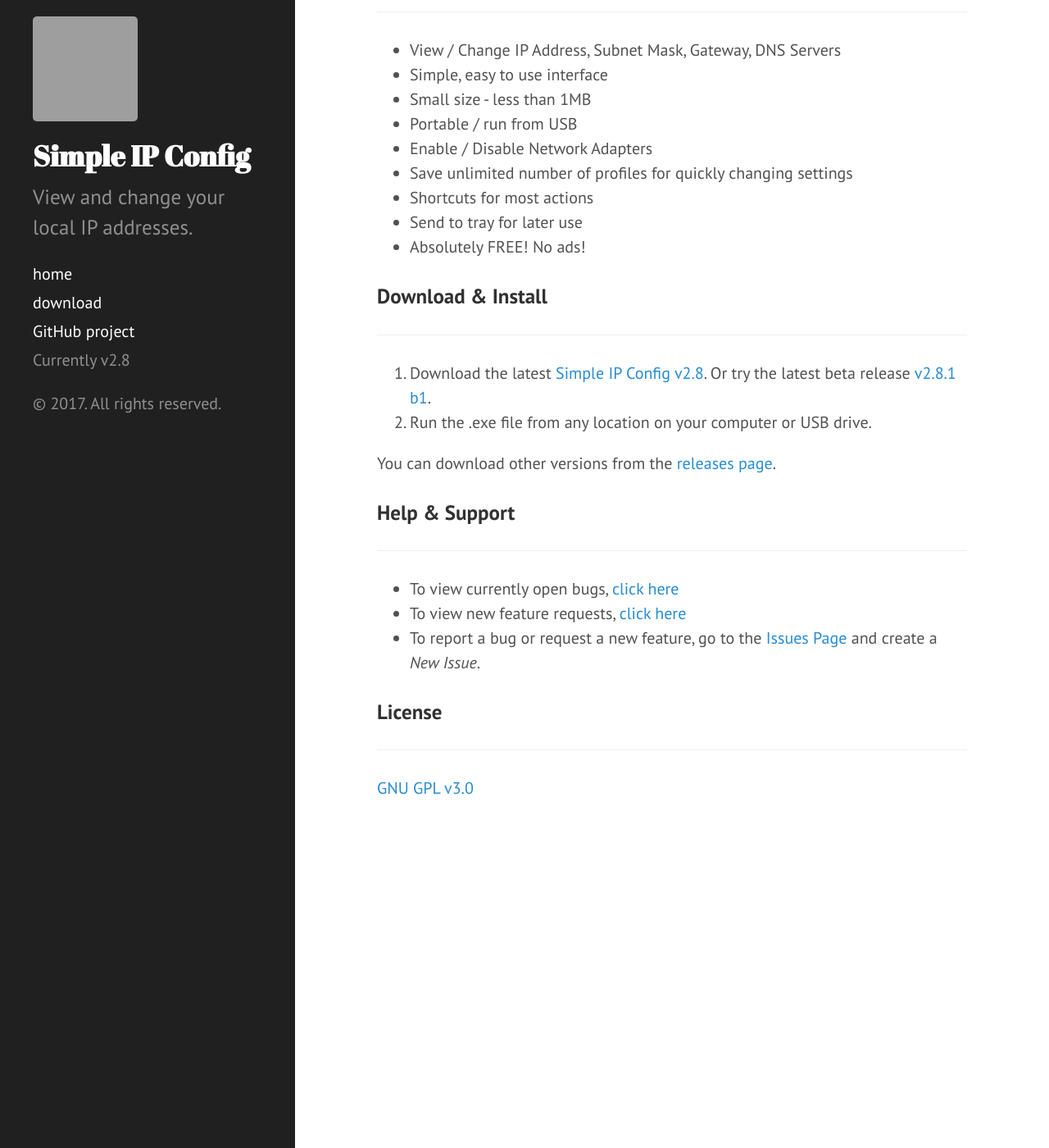
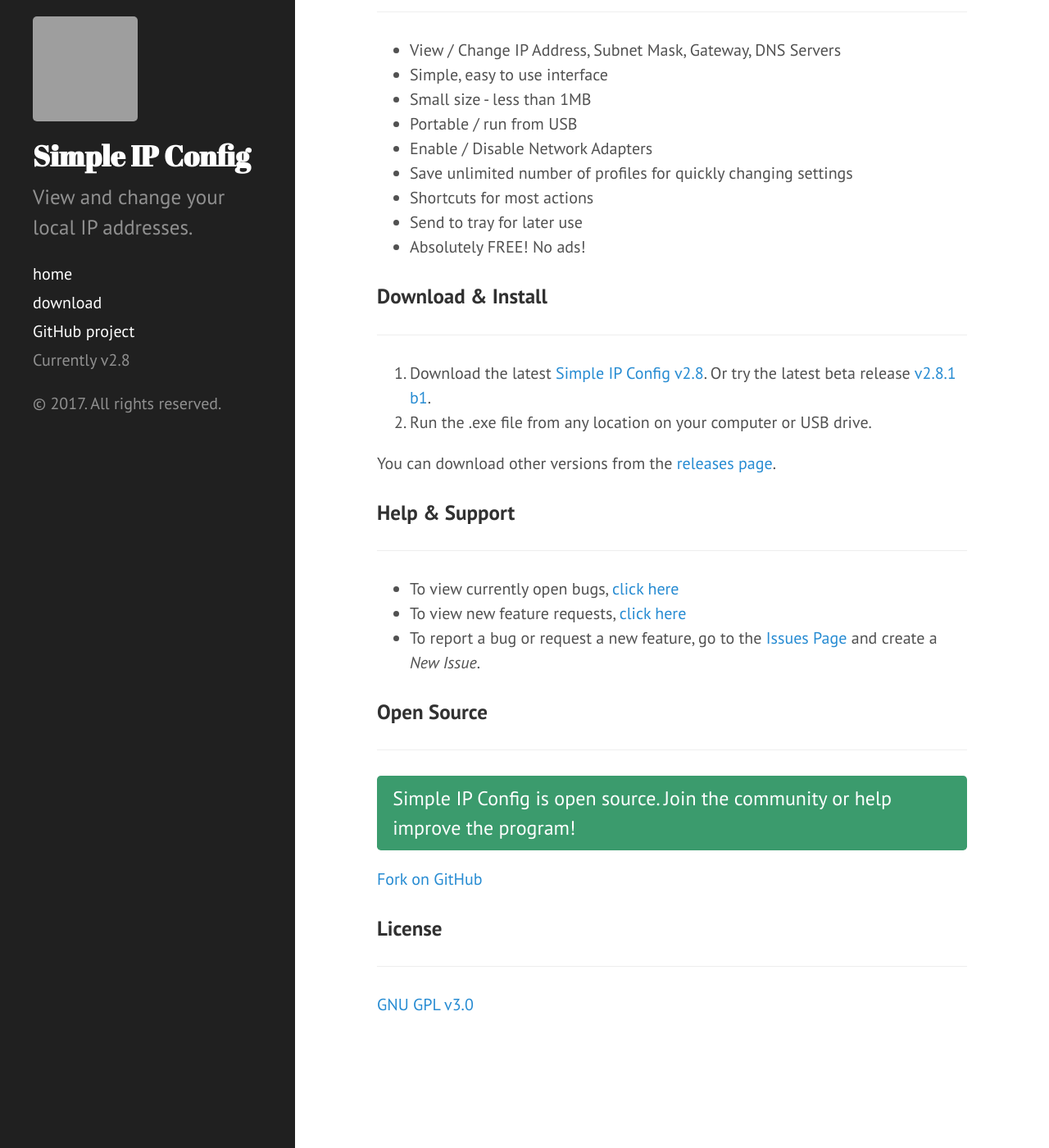
Before and after one commit to KurtisLiggett/Simple-IP-Config, a Jekyll site: the page built from docs/index.md, in a window 1280 px wide and 1400 px high, scrolled down 898 px. Shown: the whole window at 82% size. Built offline with Jekyll 4.4.1, drawn with Linux system fonts in a browser that asks for light colours; grey boxes are pictures that could not be loaded.

Commit message:
site updates

```diff
--- a/docs/index.md
+++ b/docs/index.md
@@ -32,6 +32,12 @@ You can download other versions from the [releases page][releases].
 * To view new feature requests, [click here][new-features]
 * To report a bug or request a new feature, go to the [Issues Page][issues] and create a _New Issue_.
 
+### Open Source
+---
+Simple IP Config is open source. Join the community or help improve the program!
+{:.button-large}
+[Fork on GitHub](https://github.com/KurtisLiggett/Simple-IP-Config)
+
 ### License
 ---
 [GNU GPL v3.0](https://github.com/KurtisLiggett/Simple-IP-Config/blob/master/LICENSE)
--- a/docs/public/css/hyde.css
+++ b/docs/public/css/hyde.css
@@ -45,6 +45,7 @@ html {
   }
 }
 
+.button-large {padding:0.4em 0.8em;font-size:1.2em;font-weight:500;color:white;border:none;border-radius:.2em;background:#3b9b6d;text-shadow:none}
 
 /*
  * Sidebar
```
